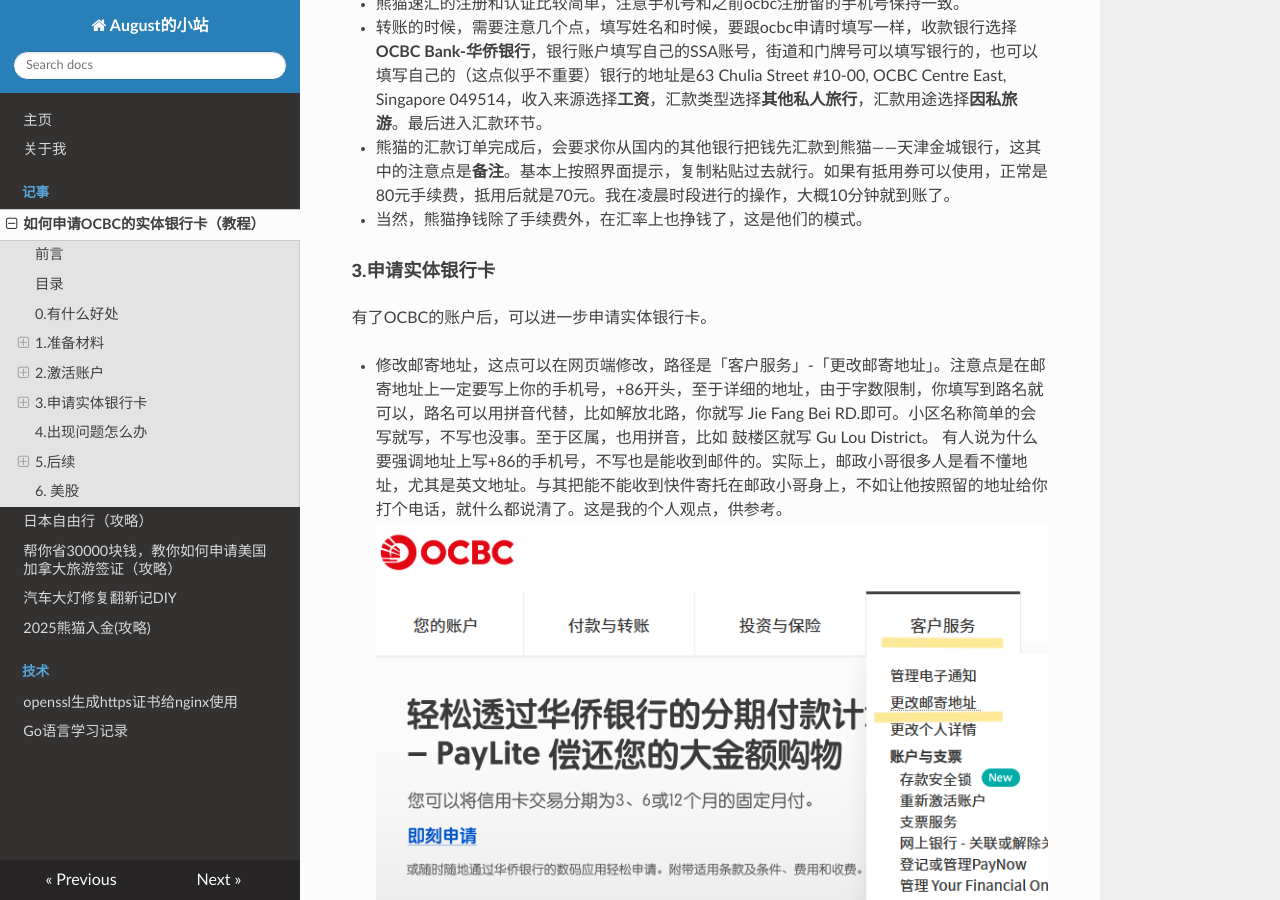
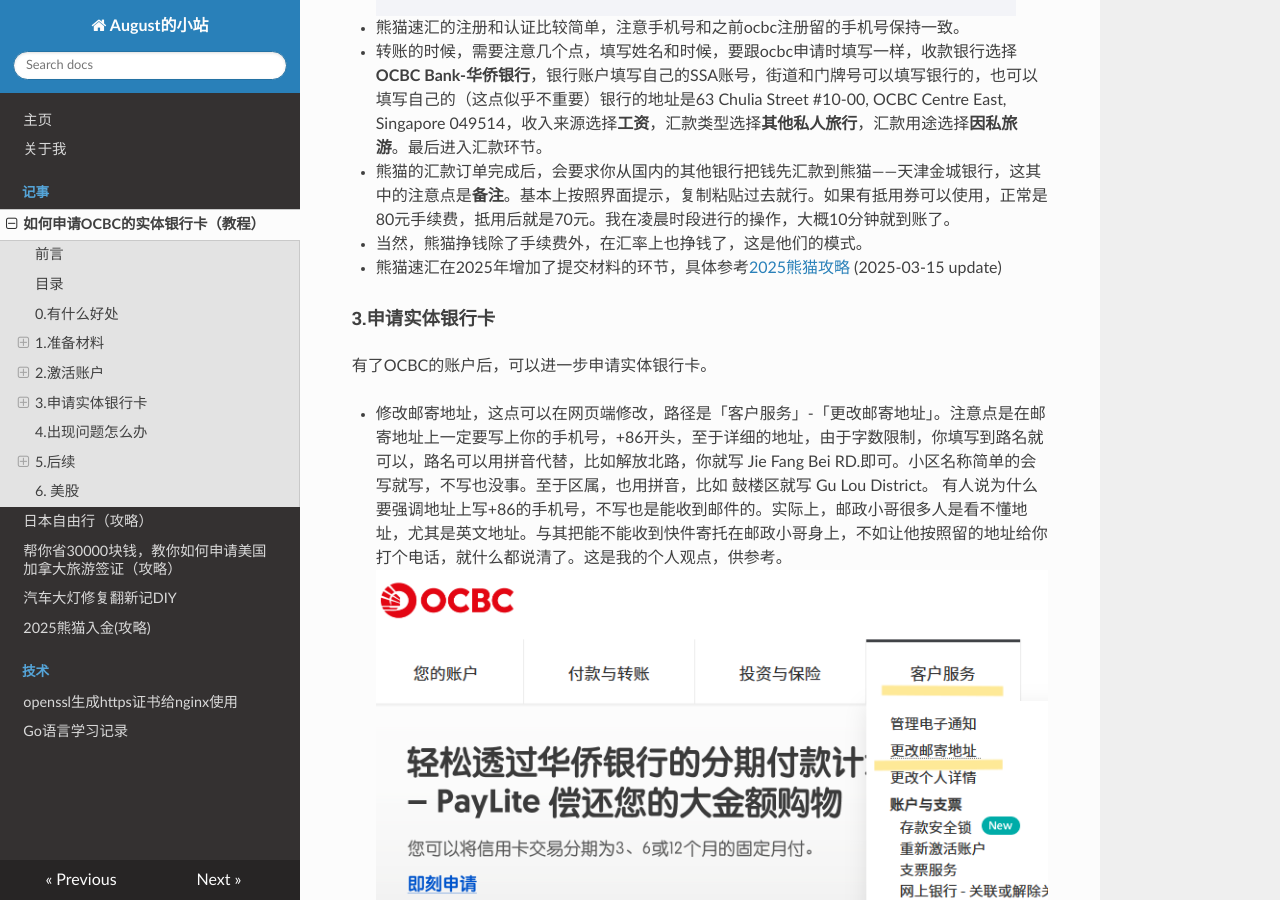
Before and after one commit to ee4ga9d/my-project, an MkDocs documentation site: the page built from docs/2024/03/01.md, in a window 1280 px wide and 900 px high, scrolled down 8087 px. Built offline with MkDocs 1.6.1, drawn with Linux system fonts in a browser that asks for light colours; nearby versions of some CDN libraries; some of the changed text lies outside the part shown.

Commit message:
update 01.md

```diff
--- a/docs/2024/03/01.md
+++ b/docs/2024/03/01.md
@@ -14,6 +14,7 @@
  * 有网友反映，在职业填写上如果填写了餐饮啊之类的，会出现审核不通过的情况(2024-4-9 更新)
  * 增加了**长桥证券**的信息和说明。（2024-4-12更新）
  * 有网友反映审核被拒后，需要更换手机和手机号再次申请，审核通过的机会才高（审核是个玄学）。（2024-04-27update）
+ * 更新了 **熊猫速汇** 在2025年的规则 (2025-03-15 update)
 
 ##### 目录
 * 0.有什么好处
@@ -78,6 +79,7 @@
 * 转账的时候，需要注意几个点，填写姓名和时候，要跟ocbc申请时填写一样，收款银行选择**OCBC Bank-华侨银行**，银行账户填写自己的SSA账号，街道和门牌号可以填写银行的，也可以填写自己的（这点似乎不重要）银行的地址是63 Chulia Street #10-00, OCBC Centre East, Singapore 049514，收入来源选择**工资**，汇款类型选择**其他私人旅行**，汇款用途选择**因私旅游**。最后进入汇款环节。
 * 熊猫的汇款订单完成后，会要求你从国内的其他银行把钱先汇款到熊猫——天津金城银行，这其中的注意点是**备注**。基本上按照界面提示，复制粘贴过去就行。如果有抵用券可以使用，正常是80元手续费，抵用后就是70元。我在凌晨时段进行的操作，大概10分钟就到账了。
 * 当然，熊猫挣钱除了手续费外，在汇率上也挣钱了，这是他们的模式。
+* 熊猫速汇在2025年增加了提交材料的环节，具体参考[2025熊猫攻略](../../2025/03/0315.md) (2025-03-15 update)
 
 #### 3.申请实体银行卡
 有了OCBC的账户后，可以进一步申请实体银行卡。
```
